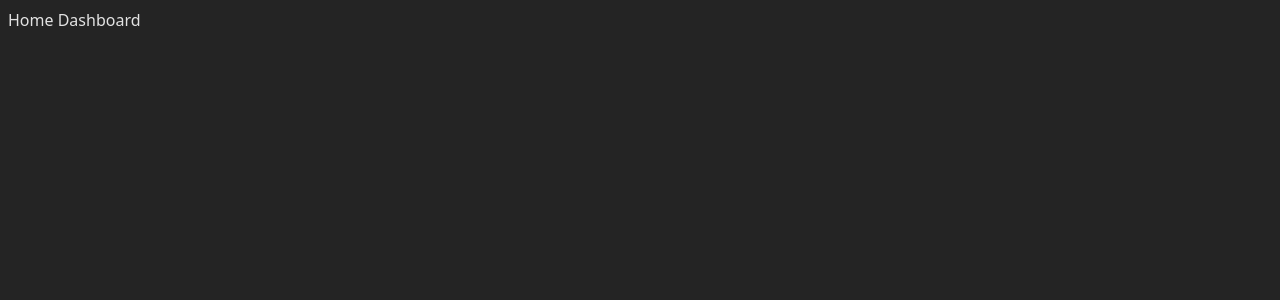
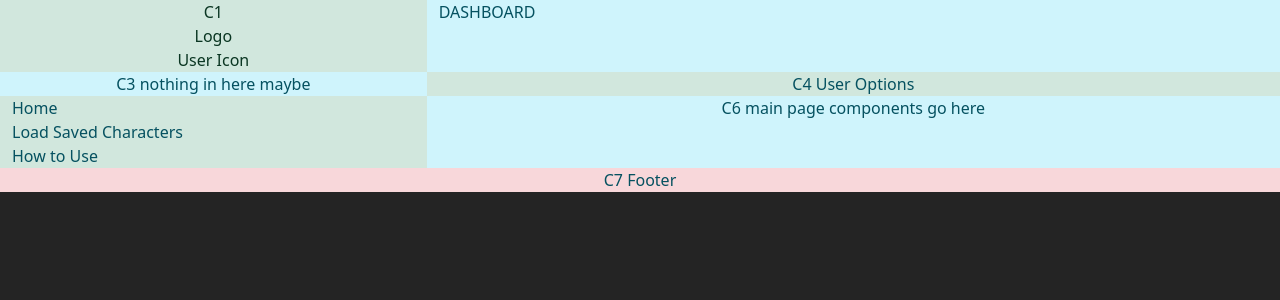
Before and after one commit to PatGally/DND-Performance-Assistant-Front-End, a React (Vite) app in the folder FrontEnd/my-react-app/: page /user-dashboard in a window 1280 px wide. Shown: the top 300 px of the page. Built offline with nearby package versions, Linux system fonts and the light colour scheme.

Commit message:
Created Grid for home dashboard

```diff
--- a/FrontEnd/my-react-app/package.json
+++ b/FrontEnd/my-react-app/package.json
@@ -11,6 +11,7 @@
   },
   "dependencies": {
     "bootstrap": "^5.3.8",
+    "framer-motion": "^12.33.0",
     "motion": "^12.29.2",
     "react": "^19.2.0",
     "react-bootstrap": "^2.10.10",
--- a/FrontEnd/my-react-app/src/components/nav/NavBarSignedIn.tsx
+++ /dev/null
@@ -1,5 +0,0 @@
-
-
-function NavBarSignedIn() {return(<></>)}
-
-export default NavBarSignedIn;
--- /dev/null
+++ b/FrontEnd/my-react-app/src/components/nav/NavigationSignedIn.tsx
@@ -0,0 +1,26 @@
+import Container from 'react-bootstrap/Container';
+import Row from 'react-bootstrap/Row';
+// import Col from 'react-bootstrap/Col';
+//stylize each Home, Saved Encounter to be within a box and reusable
+
+type ActivePanel =
+    | 'SAVED_ENCOUNTERS'
+    | 'LOAD_CHARACTERS'
+    | 'HOW_TO_USE';
+
+type NavigationSignedInProps = {
+    setActivePage: (page: ActivePanel) => void;
+};
+
+function NavigationSignedIn({ setActivePage }: NavigationSignedInProps) {
+    return(
+        <Container>
+            {/*<Row>Saved Encounters</Row>*/}
+            <Row role='button' onClick={() => setActivePage('SAVED_ENCOUNTERS')}>Home</Row>
+            <Row role='button' onClick={() => setActivePage('LOAD_CHARACTERS')}>Load Saved Characters</Row>
+            <Row role='button' onClick={() => setActivePage('HOW_TO_USE')} >How to Use</Row>
+        </Container>
+    )
+}
+
+export default NavigationSignedIn;
--- a/FrontEnd/my-react-app/src/main.tsx
+++ b/FrontEnd/my-react-app/src/main.tsx
@@ -6,12 +6,15 @@ import HomeSignedOut from "./pages/HomeSignedOut.tsx";
 import HomeDashboard from "./pages/logged-in/HomeDashboard.tsx";
 import NotFoundPage from "./pages/NotFoundPage.tsx";
 import Encounter from "./pages/logged-in/Encounter.tsx";
+import EncounterSetup from "./pages/logged-in/EncounterSetup.tsx";
+import 'bootstrap/dist/css/bootstrap.min.css';
 
 const router = createBrowserRouter(
     [
         {path: '/', element: <HomeSignedOut />, errorElement: <NotFoundPage />},
         {path: 'user-dashboard', element: <HomeDashboard />, errorElement: <NotFoundPage />},
-        {path: 'encounter', element: <Encounter />, errorElement: <NotFoundPage/>}
+        {path: 'encounter-simulation', element: <Encounter />, errorElement: <NotFoundPage/>},
+        {path: 'encounter-setup', element: <EncounterSetup />, errorElement: <NotFoundPage/>}
     ]
 );
 
--- /dev/null
+++ b/FrontEnd/my-react-app/src/pages/logged-in/EncounterSetup.tsx
@@ -0,0 +1,3 @@
+function EncounterSetup(){return<></>}
+
+export default EncounterSetup;
--- a/FrontEnd/my-react-app/src/pages/logged-in/HomeDashboard.tsx
+++ b/FrontEnd/my-react-app/src/pages/logged-in/HomeDashboard.tsx
@@ -1,3 +1,46 @@
-function HomeDashboard(){return(<>Home Dashboard</>)}
+import Container from 'react-bootstrap/Container';
+import Row from 'react-bootstrap/Row';
+import Col from 'react-bootstrap/Col';
+import NavigationSignedIn from '../../components/nav/NavigationSignedIn';
+
+import { useState } from 'react';
+//Note you have not accounted much for change when screen size changes yet
+//xs, sm, md, lg, xl and xxl
+function HomeDashboard(){
+    const [activePage, setActivePage] = useState('Home');
+    return(
+        <Container fluid>
+                <Row>
+                    <Col lg={4} className="text-center bg-success-subtle text-success-emphasis">
+                        C1
+                        <div>Logo</div>
+                        <div>User Icon</div>
+                    </Col>
+                    <Col lg={8} className=" bg-info-subtle text-info-emphasis">
+                        DASHBOARD
+                    </Col>
+                </Row>
+            <Row>
+                <Col lg={4} className="text-center bg-info-subtle text-info-emphasis">C3 nothing in here maybe</Col>
+                <Col lg={8} className="text-center bg-success-subtle text-info-emphasis"> C4 User Options</Col>
+            </Row>
+            <Row>
+                <Col lg={4} className="text-center bg-success-subtle text-info-emphasis">
+                    {/*C5 main navigation goes here*/}
+                    <NavigationSignedIn setActivePage={setActivePage} />
+                </Col>
+                <Col lg={8} className="text-center bg-info-subtle text-info-emphasis">
+                    C6 main page components go here
+                    {activePage === 'SAVED_ENCOUNTERS' && <div>Saved Encounters - with + for encounter creation</div>}
+                    {activePage === 'LOAD_CHARACTERS' && <div>Load Characters</div>}
+                    {activePage === 'HOW_TO_USE' && <div>How To Use </div>}
+                </Col>
+            </Row>
+            <Row>
+                <Col className="text-center bg-danger-subtle text-info-emphasis">C7 Footer </Col>
+            </Row>
+        </Container>
+    )
+}
 
 export default HomeDashboard;
```
Also changed, not shown: FrontEnd/my-react-app/src/components/ui-primitive/userIcon.tsx (added), FrontEnd/my-react-app/src/pages/logged-in/EncounterCreatureSetup.tsx (deleted), FrontEnd/my-react-app/src/pages/logged-in/EncounterMapSetup.tsx (deleted), 1 other file (tests, documents, lock files or other folders).
